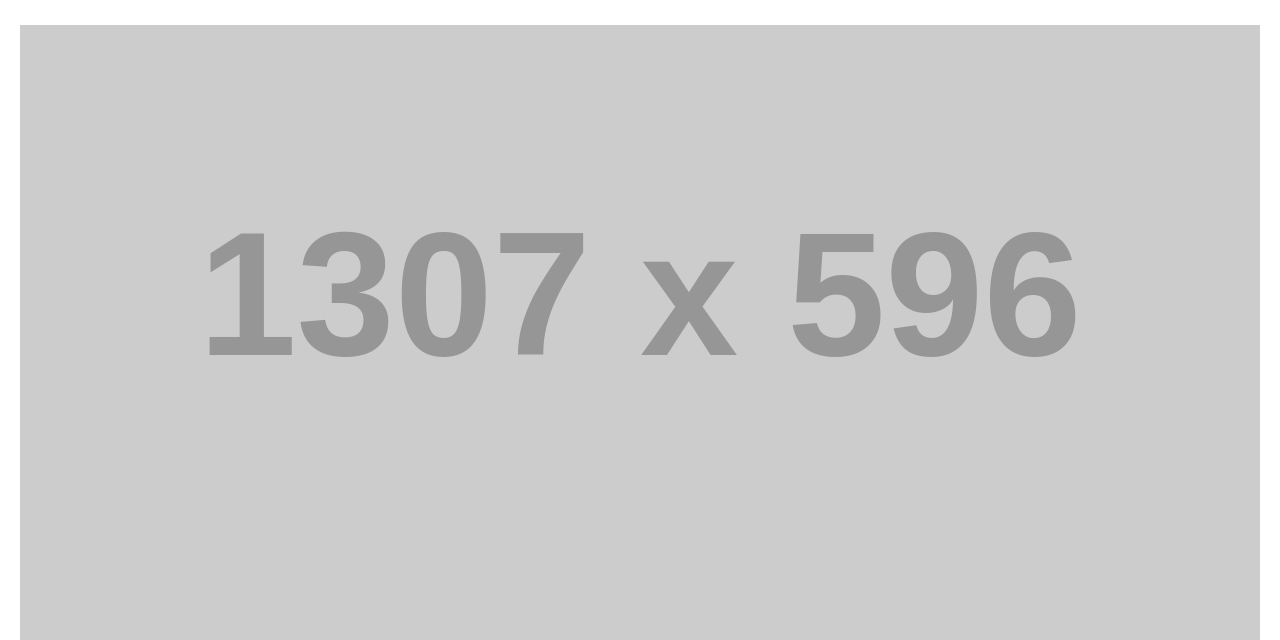
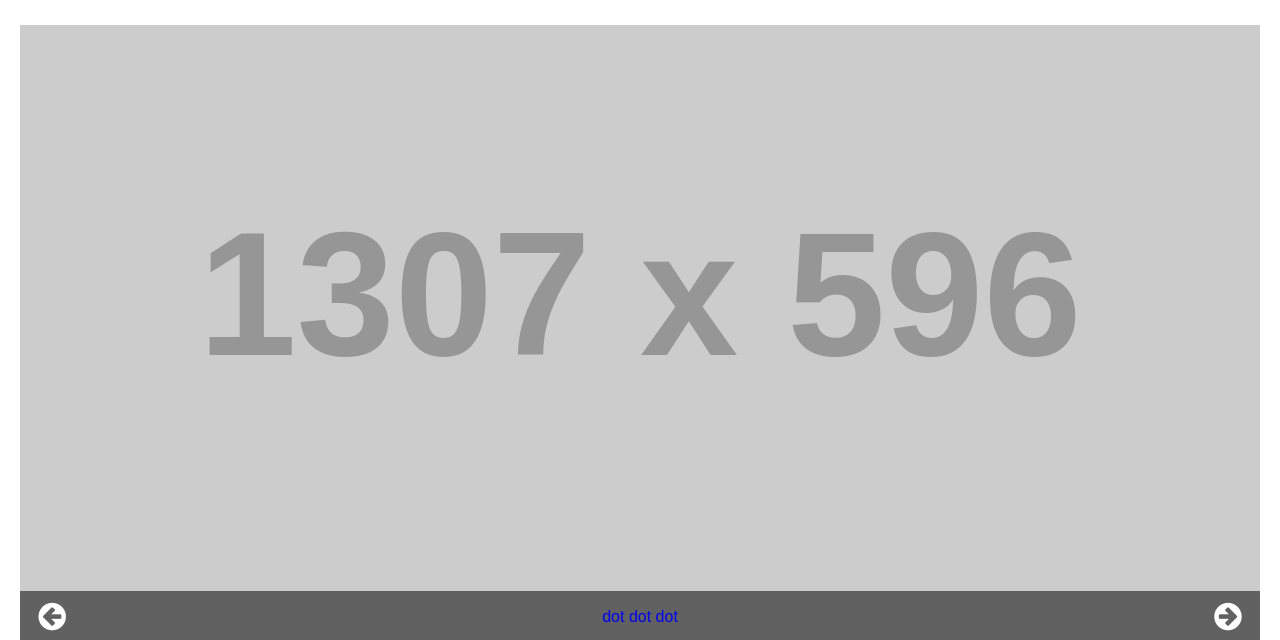
Before and after one commit to Abhijeet-Portfolio/marketing-template, a plain HTML site: page index.html in a window 1280 px wide. Shown: the part 261-901 px from the top of the page. Drawn offline with Linux system fonts and the light colour scheme; placeholder pictures from the web are drawn by us.

Commit message:
slider section css done

```diff
--- a/assets/css/style.css
+++ b/assets/css/style.css
@@ -149,11 +149,37 @@ header span::after {
   main styling starts here
 =================================*/
 
+/* slider section start */
 
+.slider-image { overflow: hidden;}
+.slider-image ul { display: flex;}
+.slider-image li { min-width: 100%;}
 
+.slider-control {
+  padding: 10px 1.5%;
+  background-color: #616161;
+  display: flex;
+  justify-content: space-between;
+  align-items: center;
+}
 
+.slider-control > a {
+  text-indent: -9999px;
+}
 
+.slider-control > a::before {
+  color: #ffffff;
+  float: left;
+  font-family: 'fontAwesome';
+  font-size: 32px;
+  text-indent: 0;
+  cursor: pointer;
+}
 
+.slider-control > a:first-child::before { content: '\f0a8';}
+.slider-control > a:last-child::before { content: '\f0a9';}
+
+/* slider section end */
 
 
 /*=================================
```
